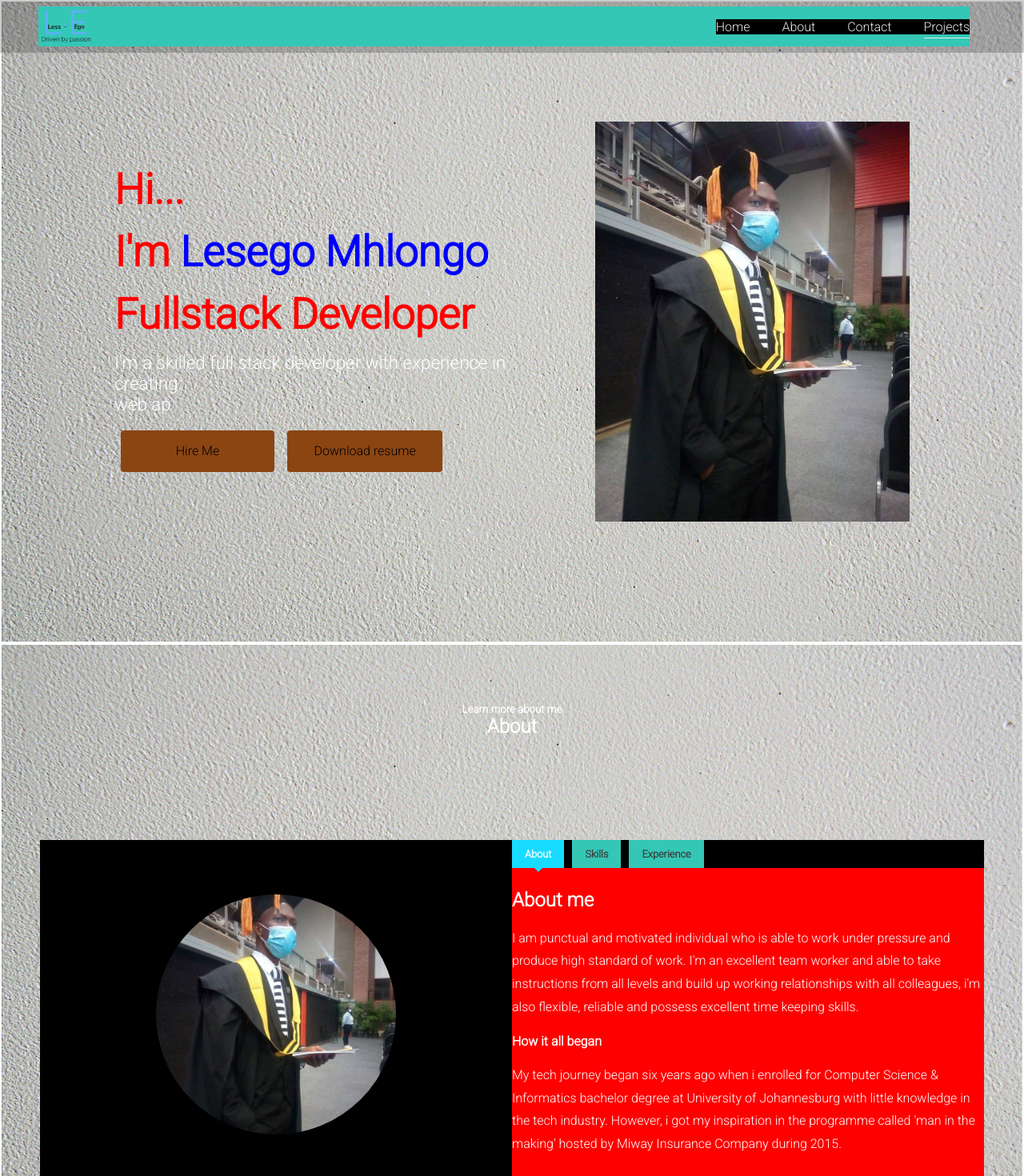
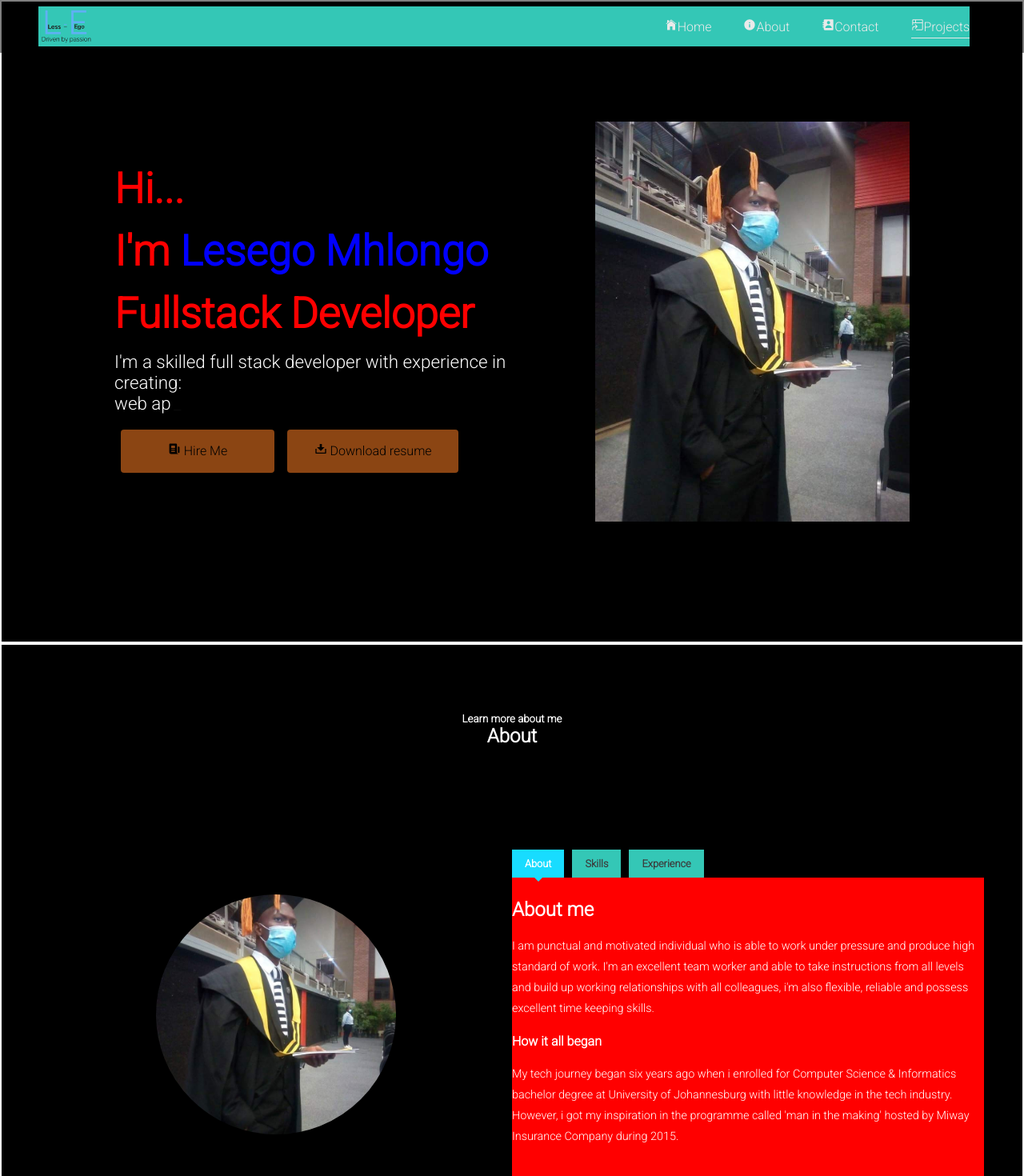
Before and after one commit to LesegoLSG/Portfolio, a React (Create React App) app: page / in a window 1280 px wide. Shown: the top 1470 px of the page at 80% size. Built offline with nearby package versions, Linux system fonts and the light colour scheme.

Commit message:
Changed colors

```diff
--- a/src/Components/About.jsx
+++ b/src/Components/About.jsx
@@ -14,6 +14,13 @@ const About = () => {
   //Method to set toggle state
   const toggleState = (index) =>{
     setToggleTab(index);
+  }
+
+  const [isFlipped,setIsFlipped] = useState(false);
+
+  const flipContent = () =>{
+    setIsFlipped(!isFlipped);
+
   }
 
   return (
@@ -49,7 +56,11 @@ const About = () => {
                 </div>
                 <div className="tab-content">
                   {/* About content */}
+
                   <div className={toggleTab === 1 ? "content active-content": "content"}>
+
+
+
                     <h2>About me</h2>
                     <p>I am punctual and motivated individual who is able to work under pressure
                       and produce high standard of work. I'm an excellent team worker and able to take
@@ -61,6 +72,7 @@ const About = () => {
                       bachelor degree at University of Johannesburg with little knowledge in the tech industry. However, i got my inspiration
                       in the programme called 'man in the making' hosted by Miway Insurance Company during 2015.
                        </p>
+
                   </div>
                   {/* Skills content */}
 
--- a/src/Components/Home.jsx
+++ b/src/Components/Home.jsx
@@ -14,9 +14,27 @@ import ElementOnScreen from './Motion/ElementOnScreen';
 //Typewriter
 import { Typewriter } from 'react-simple-typewriter'
 
+//React icons
+import {HiMiniNewspaper} from 'react-icons/hi2';
+import {RiDownload2Fill} from 'react-icons/ri';
+
 
 const Home = () => {
   const homeRef = UseNav("Home");
+
+
+  //Navigating to contact page
+   const handlesubmit = () =>{
+        const scrollToId = "contactSection";
+        document.getElementById(scrollToId).scrollIntoView({ behavior: "smooth"});
+    }
+  //Download resume
+  const handleDownloadResume = () =>{
+    const downloadLink = document.createElement('a');
+    downloadLink.href = Resume;
+    downloadLink.download='Lesego_Mhlongo_Resume.pdf';
+    downloadLink.click();
+  }
 
 
    //introRef triggers../Motion/ElementOnScreen.jsx to observe & contact.css to animate
@@ -48,7 +66,7 @@ const Home = () => {
         <img src={Graduation} alt />
 
 
-      <div className="home-text">
+      <div className={`home-text ${!introVisible? 'fade-in':'fade-out'}`} ref={introRef}>
 
         <h1>Hi...</h1>
         <h1>I'm <span className="name-span">Lesego Mhlongo</span></h1>
@@ -70,8 +88,8 @@ const Home = () => {
               />
            )}
         </p>
-        <button>Hire Me</button>
-        <button>Download resume</button>
+        <button onClick={handlesubmit}><HiMiniNewspaper/> Hire Me</button>
+        <button onClick={handleDownloadResume}><RiDownload2Fill/> Download resume</button>
       </div>
       </div>
 
--- a/src/Components/Navbar.jsx
+++ b/src/Components/Navbar.jsx
@@ -9,7 +9,7 @@ import {MdOutlineCancel} from 'react-icons/md';
 //Icons for navbar links
 import {IoIosHome} from 'react-icons/io';
 import {BiSolidContact} from 'react-icons/bi';
-import {FcAbout} from 'react-icons/fc';
+import { BiSolidInfoCircle } from "react-icons/bi";
 import {GoProjectSymlink} from 'react-icons/go';
 
 import LogoMakr from '../assets/LogoMakr.png';
@@ -64,7 +64,7 @@ const Navbar = () => {
                 case "Home":
                     return <IoIosHome />;
                 case "About":
-                    return <FcAbout />;
+                    return <BiSolidInfoCircle />;
                 case "Contact":
                     return <BiSolidContact />;
                 case "Projects":
@@ -82,7 +82,7 @@ const Navbar = () => {
                     className={activeLinkId === content ? styles.activeClass
                         : ""}
                     >
-                        {iconComponent}
+                        {iconComponent()}
                         {content}</button>
                 </li>
 
--- a/src/Stylesheet/About.css
+++ b/src/Stylesheet/About.css
@@ -38,6 +38,7 @@
     cursor: pointer;
 }
 
+
 .single-tab h2 {
     display: block;
     padding: 10px 16px;
@@ -67,17 +68,59 @@
     display: none;
     background-color: red;
     max-width: 1500px;
+
+
+
 }
 
 .active-content {
     display: block;
-    /* max-width: 80%; */
+
+
+
 }
+
+
 
 .active-tab {
     background: #18dcff;
     position: relative;
+
+
+
+
 }
+
+.fade-in {
+    /* opacity: 0;
+    transition: opacity 0.1s ease-in;
+    transition-duration: 1s; */
+    transform: scale(0.5);
+    transition: transform 2s ease-in;
+    transition-duration: 0.7s;
+
+}
+
+.fade-out {
+    /* opacity: 0;
+    transition: opacity 0.1s ease-in;
+    transition-duration: 1s; */
+    transform: scale(1);
+    transition: transform 2s ease-in;
+    transition-duration: 1s;
+
+}
+
+/* .flip-animation {
+    transition: transform 0.5s;
+    transform-style: preserve-3d;
+    transform: rotateY(0deg);
+    backface-visibility: hidden;
+}
+
+.flipped {
+    transform: rotateY(180deg);
+} */
 
 .active-tab::before {
     position: absolute;
@@ -106,9 +149,9 @@
 
 .content p {
     padding-bottom: 1rem;
-    font-size: 1rem;
+    font-size: 0.9rem;
     line-height: 1.8;
-    font-weight: 400;
+    font-weight: 300;
     /* color: #999; */
 }
 
--- a/src/Stylesheet/Nav.module.css
+++ b/src/Stylesheet/Nav.module.css
@@ -4,7 +4,7 @@
     padding: 0.5rem;
     position: fixed;
     width: 100%;
-    background-color: rgba(0, 0, 0, 0.2);
+    background-color: rgba(0, 0, 0, 0.5);
     height: 50px;
     z-index: 2;
 
@@ -40,13 +40,17 @@
 .navContainer nav {
     display: flex;
     gap: 2.5rem;
-    color: black;
-    background-color: black;
+    /* color: black; */
+    /* background-color: black; */
 }
+
+
 
 .navContainer nav ul {
     list-style: none;
 }
+
+
 
 .navContainer button {
     position: relative;
@@ -56,6 +60,10 @@
     background: none;
     border: none;
 
+}
+
+.navContainer button:hover {
+    color: #98a2b3;
 }
 
 .navContainer button:not(.activeClass)::before {
@@ -105,13 +113,15 @@
     .navContainer .nav {
         display: inline-flex;
         /* Hide the navigation links on mobile by default */
-        background-color: red;
+        background-color: #34c7b6;
+        ;
         flex-direction: column;
         align-items: center;
         position: absolute;
         top: 60px;
         left: 0;
         width: 100%;
+        height: 230px;
         /* background-color: #0792e8; */
         z-index: 3;
 
--- a/src/Stylesheet/section.css
+++ b/src/Stylesheet/section.css
@@ -9,7 +9,7 @@ section {
 
 
     /* Background-Image */
-    background-image: url("../assets/Background.jpg");
+    background-color: #000;
     background-size: cover;
     background-position: center;
     background-repeat: no-repeat;
```
